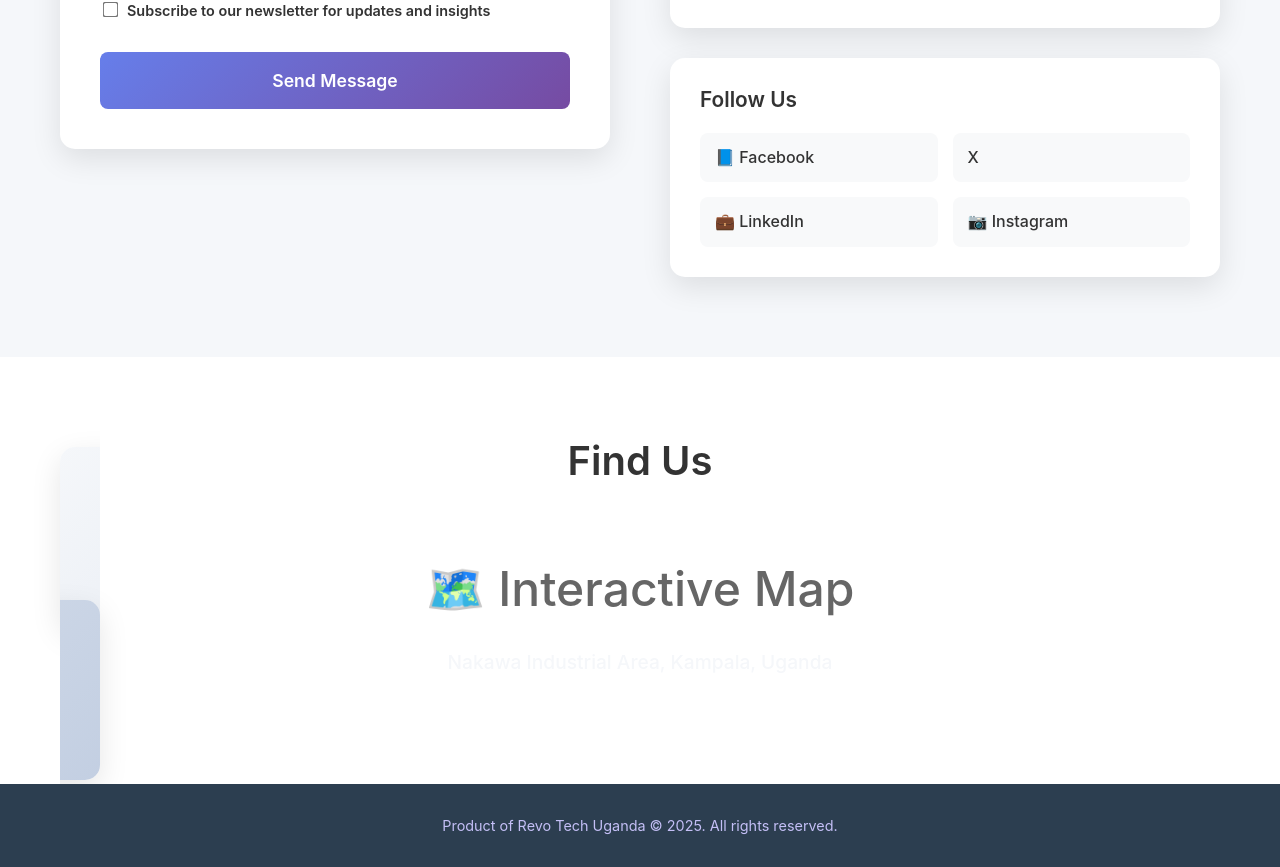
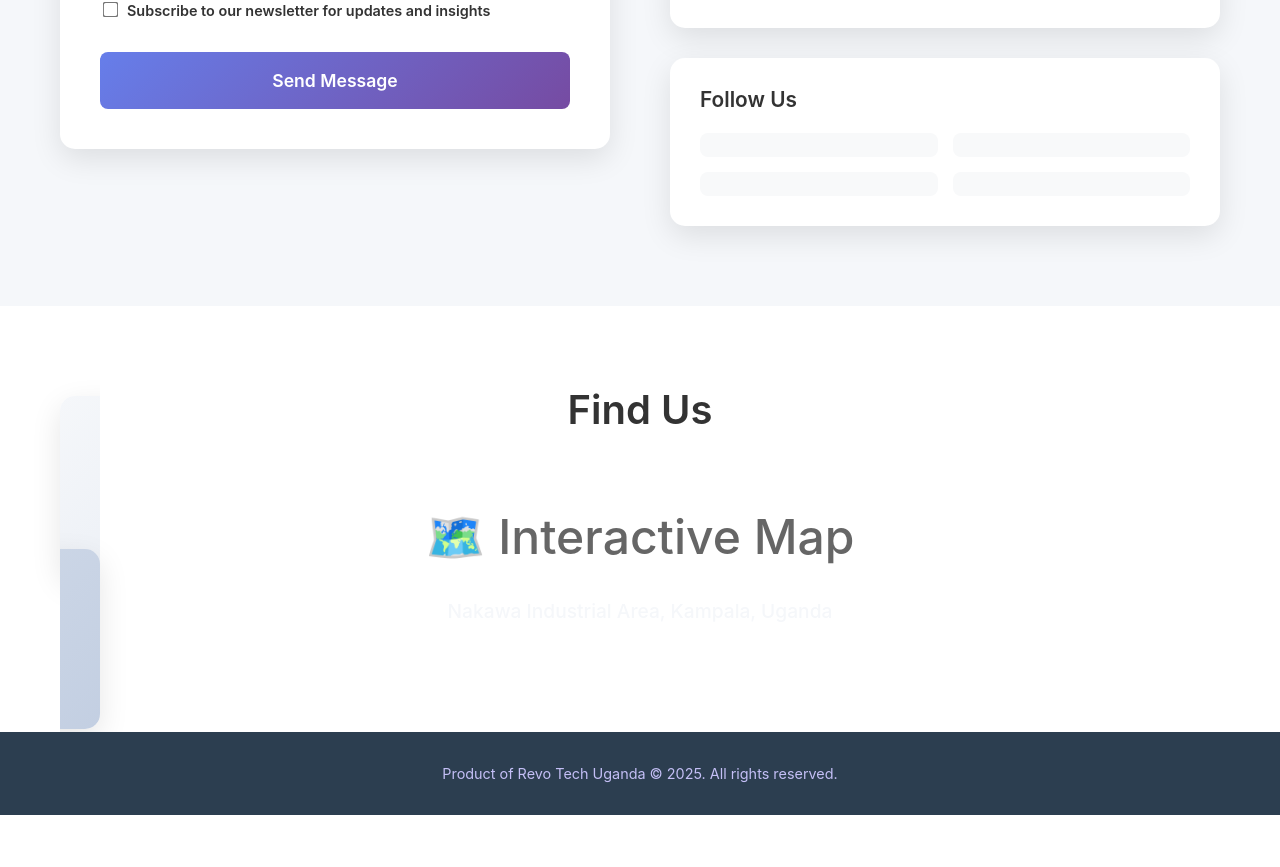
Before and after one commit to erimathomasayikobua/Company-profile, a React (Vite) app: page /contact in a window 1280 px wide. Shown: the part 1213-2080 px from the top of the page. After the commit the page ends 2028 px from the top, so only its background shows below. Built offline with nearby package versions, Linux system fonts and the light colour scheme.

Commit message:
Small changes to the site

```diff
--- a/src/Contact.jsx
+++ b/src/Contact.jsx
@@ -250,10 +250,10 @@ function Contact() {
                             <div className="social-links">
                                 <h3>Follow Us</h3>
                                 <div className="social-icons">
-                                    <a href="#" className="social-link">📘 Facebook</a>
-                                    <a href="#" className="social-link"> X</a>
-                                    <a href="#" className="social-link">💼 LinkedIn</a>
-                                    <a href="#" className="social-link">📷 Instagram</a>
+                                    <a href="#" className="social-link"></a>
+                                    <a href="#" className="social-link"> </a>
+                                    <a href="#" className="social-link"></a>
+                                    <a href="#" className="social-link"></a>
                                 </div>
                             </div>
                         </div>
```
Also changed, not shown: server.js (+8 -16 lines).
